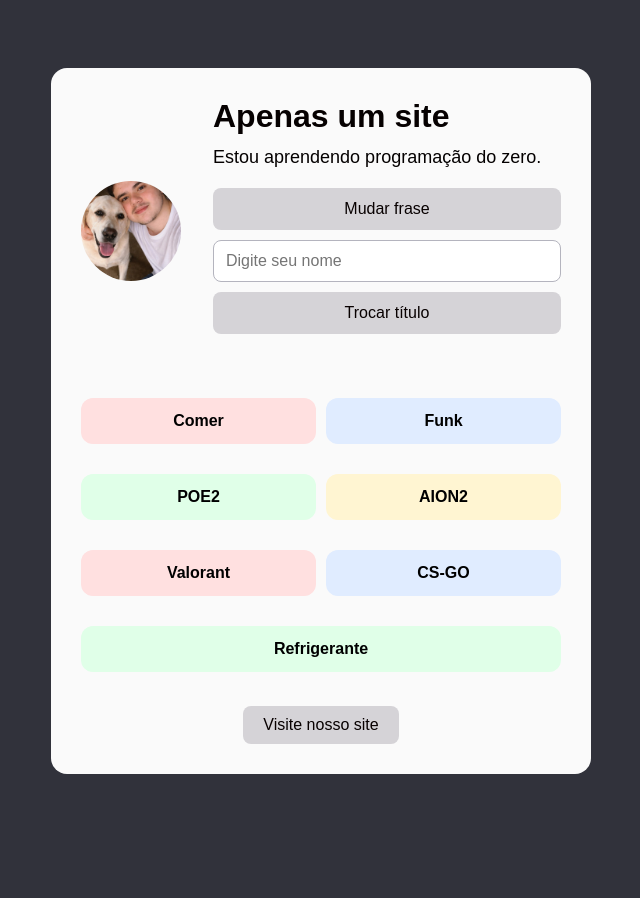
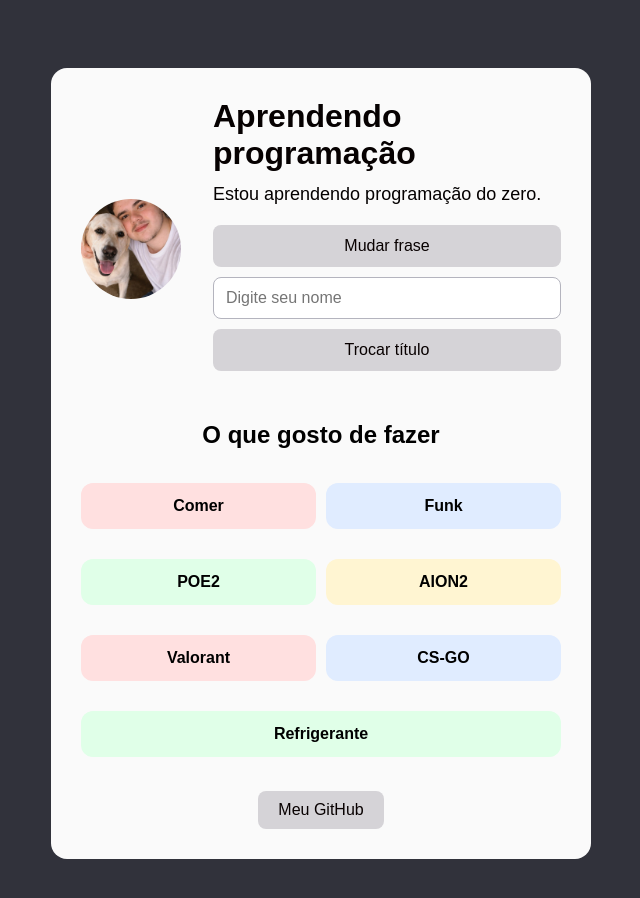
Before and after one commit to lllifesgood/meu-site, a plain HTML site: page index.html in a window 1280 px wide. Shown: the whole page, without its empty margins (319-959 px from the left). Before the commit the page ends 842 px from the top, so only its background shows below. Drawn offline with Linux system fonts and the light colour scheme.

Commit message:
Adiciona título acima da lista de gostos

```diff
--- a/index.html
+++ b/index.html
@@ -153,7 +153,7 @@
     <div class="topo">
       <img class="foto" src="foto.jpg" alt="Minha foto">
       <div class="info">
-        <h1 id="titulo">Apenas um site</h1>
+        <h1 id="titulo">Aprendendo programação</h1>
         <p id="frase">Estou aprendendo programação do zero.</p>
 
         <div class="acoes">
@@ -165,9 +165,12 @@
       </div>
     </div>
 
+    <h2>O que gosto de fazer</h2>
+
     <ul id="lista"></ul>
 
-    <a class="botao" href="https://kick.com/coringa" target="_blank">Visite nosso site</a>
+
+    <a class="botao" href="https://github.com/lllifesgood" target="_blank" rel="noopener">Meu GitHub</a>
   </div>
 
   <script>
```
